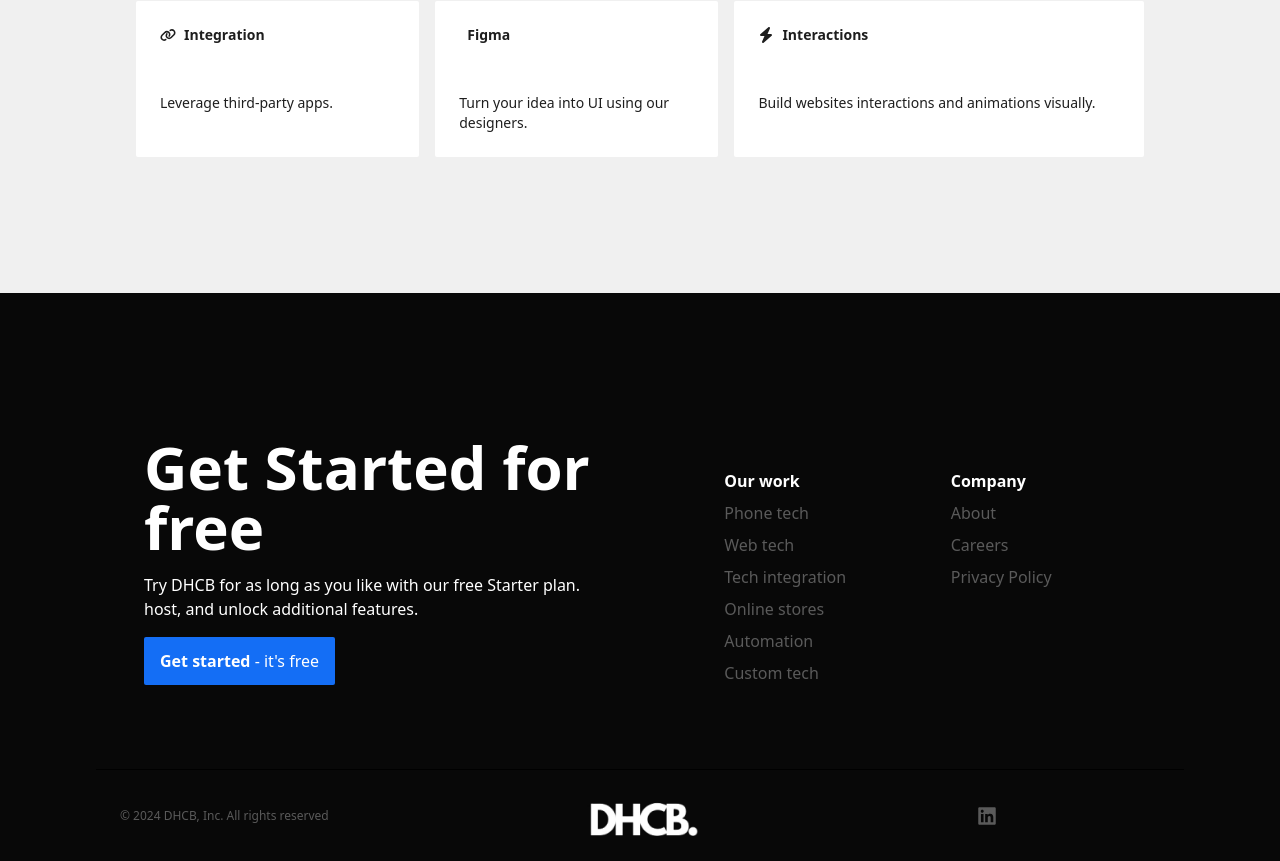
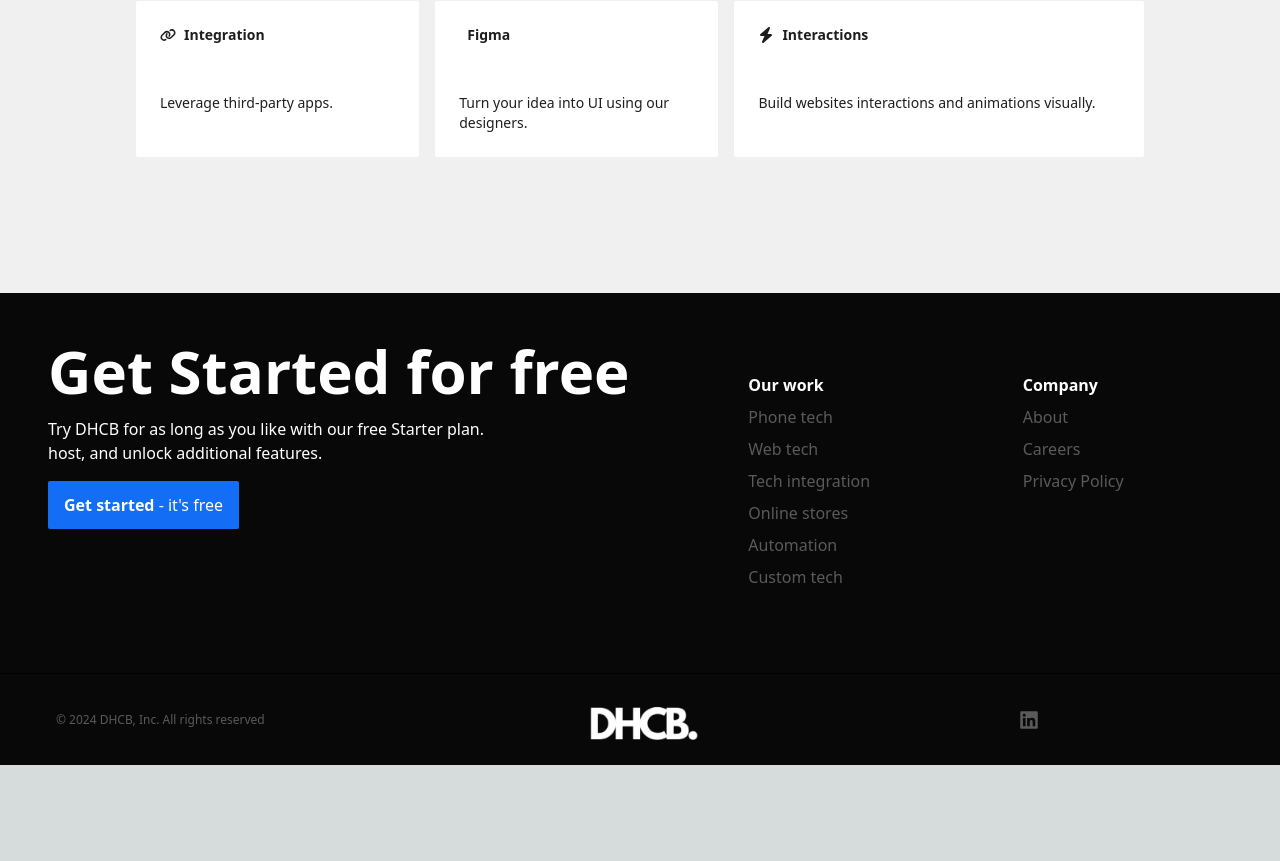
Before and after one commit to Abdulrahmanrihan/DHCB, a Next.js app: page / in a window 1280 px wide. Shown: the part 5629-6490 px from the top of the page. After the commit the page ends 6394 px from the top, so only its background shows below. Built offline with nearby package versions, Linux system fonts and the light colour scheme.

Commit message:
Footer edits

```diff
--- a/src/app/construction/page.js
+++ b/src/app/construction/page.js
@@ -3,10 +3,12 @@ import Header from "@/components/header";
 
 export default function construction(){
     return (
-        <main>
+        <main class="relative h-screen">
             <Header/>
             <p class="p-16 md:p-32 text-3xl md:text-4xl text-center">Undergoing some changes...</p>
-            <Footer/>
+            <div class="absolute bottom-0 w-full">
+                <Footer/>
+            </div>
         </main>
     );
 }
--- a/src/app/page.js
+++ b/src/app/page.js
@@ -20,6 +20,7 @@ import infinity from "../assets/images/infinity.png"
 import ecommerce from "../assets/images/ecommerce.png"
 
 import devices from "../assets/images/devices.png"
+import FooterTop from "@/components/footerTop";
 
 export default function Home() {
   return (
@@ -246,6 +247,7 @@ export default function Home() {
           </div>
         </div>
       </section>
+      <FooterTop/>
       <Footer/>
     </main>
   );
--- a/src/app/products/page.js
+++ b/src/app/products/page.js
@@ -14,7 +14,7 @@ export default function products(){
             <Header/>
             <section class="md:p-24 p-16 bg-darker flex md:flex-row flex-col">
                 <div class="flex flex-col md:w-1/2 w-full">
-                <h1 class="text-gray md:text-5xl text-3xl tracking-tight">EFFECIENCY</h1>
+                <h1 class="text-gray md:text-4xl text-3xl tracking-tight">EFFECIENCY</h1>
                 <h1 class="font-bold text-white md:text-5xl text-3xl">Save resources</h1>
                 <p class="text-light-gray mt-8 mb-4">Your time is precious let's optimize for it</p>
                 <a class="my-10" href="/contact"><button class="bg-blue rounded-md py-2 px-4">Contact Sales</button></a>
--- a/src/components/footer.js
+++ b/src/components/footer.js
@@ -4,32 +4,7 @@ import Image from "next/image";
 
 export default function Footer(){
     return(
-        <main class="flex flex-col bg-darker md:p-24 md:pb-2">
-            <div class="flex flex-col md:flex-row p-12">
-                <div class="flex flex-col w-full md:w-1/2 text-white">
-                    <h1 class="text-4xl md:text-6xl font-bold">Get Started for free</h1>
-                    <p class="my-4 font-light">Try DHCB for as long as you like with our free Starter plan.<br/> host, and unlock additional features.</p>
-                    <Link href='/contact'><button class="bg-blue text-white rounded-sm py-3 px-4 w-fit"><span class="font-bold">Get started</span> - it&apos;s free</button></Link>
-                </div>
-                <div class="flex flex-col md:flex-row w-full md:w-1/2 md:p-8 text-gray justify-around md:my-0 my-6">
-                    <div class="flex flex-col md:my-0 my-6">
-                        <p class="font-bold text-white mb-1">Our work</p>
-                        <a href="/construction"><p class="my-1">Phone tech</p></a>
-                        <a href="/construction"><p class="my-1">Web tech</p></a>
-                        <a href="/construction"><p class="my-1">Tech integration</p></a>
-                        <a href="/construction"><p class="my-1">Online stores</p></a>
-                        <a href="/construction"><p class="my-1">Automation</p></a>
-                        <a href="/construction"><p class="my-1">Custom tech</p></a>
-                    </div>
-                    <div class="flex flex-col md:my-0 my-6">
-                        <p class="font-bold text-white mb-1">Company</p>
-                        <a href="/construction"><p class="my-1">About</p></a>
-                        <a href="/construction"><p class="my-1">Careers</p></a>
-                        <a href="/construction"><p class="my-1">Privacy Policy</p></a>
-                    </div>
-                </div>
-            </div>
-            <hr/>
+        <main class="flex flex-col bg-darker md:px-8 md:pb-2">
             <div class="flex flex-row px-6 justify-between mt-2">
                 <p class="text-gray md:my-auto text-xs md:w-1/3 my-6 md:mx-0 mx-auto">© 2024 DHCB, Inc. All rights reserved</p>
                 <Image class="md:flex hidden" src={logo} width={150} height={0}/>
--- /dev/null
+++ b/src/components/footerTop.js
@@ -0,0 +1,33 @@
+import Link from "next/link";
+
+export default function FooterTop(){
+    return (
+        <main>
+            <div class="flex flex-col md:flex-row p-12 bg-darker">
+                <div class="flex flex-col w-full md:w-1/2 text-white">
+                    <h1 class="text-4xl md:text-6xl font-bold">Get Started for free</h1>
+                    <p class="my-4 font-light">Try DHCB for as long as you like with our free Starter plan.<br/> host, and unlock additional features.</p>
+                    <Link href='/contact'><button class="bg-blue text-white rounded-sm py-3 px-4 w-fit"><span class="font-bold">Get started</span> - it&apos;s free</button></Link>
+                </div>
+                <div class="flex flex-col md:flex-row w-full md:w-1/2 md:p-8 text-gray justify-around md:my-0 my-6">
+                    <div class="flex flex-col md:my-0 my-6">
+                        <p class="font-bold text-white mb-1">Our work</p>
+                        <a href="/construction"><p class="my-1">Phone tech</p></a>
+                        <a href="/construction"><p class="my-1">Web tech</p></a>
+                        <a href="/construction"><p class="my-1">Tech integration</p></a>
+                        <a href="/construction"><p class="my-1">Online stores</p></a>
+                        <a href="/construction"><p class="my-1">Automation</p></a>
+                        <a href="/construction"><p class="my-1">Custom tech</p></a>
+                    </div>
+                    <div class="flex flex-col md:my-0 my-6">
+                        <p class="font-bold text-white mb-1">Company</p>
+                        <a href="/construction"><p class="my-1">About</p></a>
+                        <a href="/construction"><p class="my-1">Careers</p></a>
+                        <a href="/construction"><p class="my-1">Privacy Policy</p></a>
+                    </div>
+                </div>
+            </div>
+            <hr/>
+        </main>
+    );
+}
```
